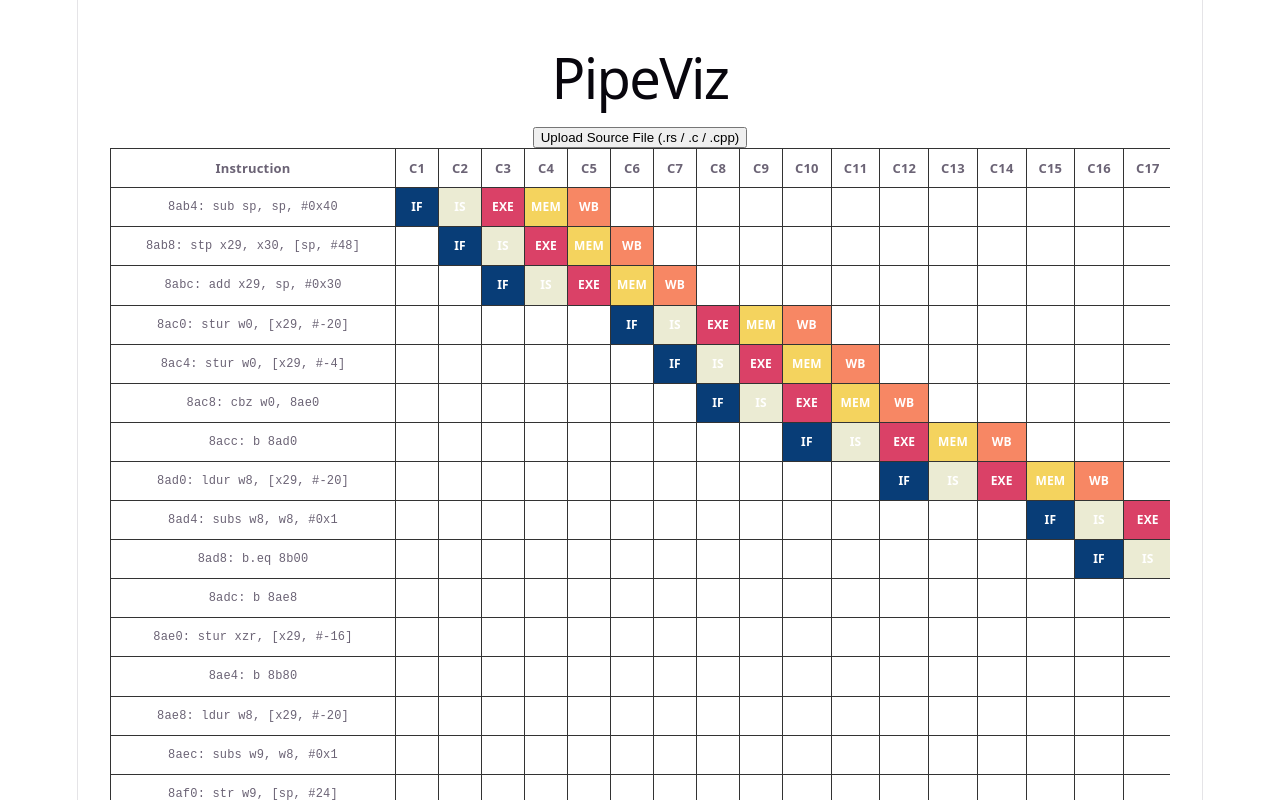
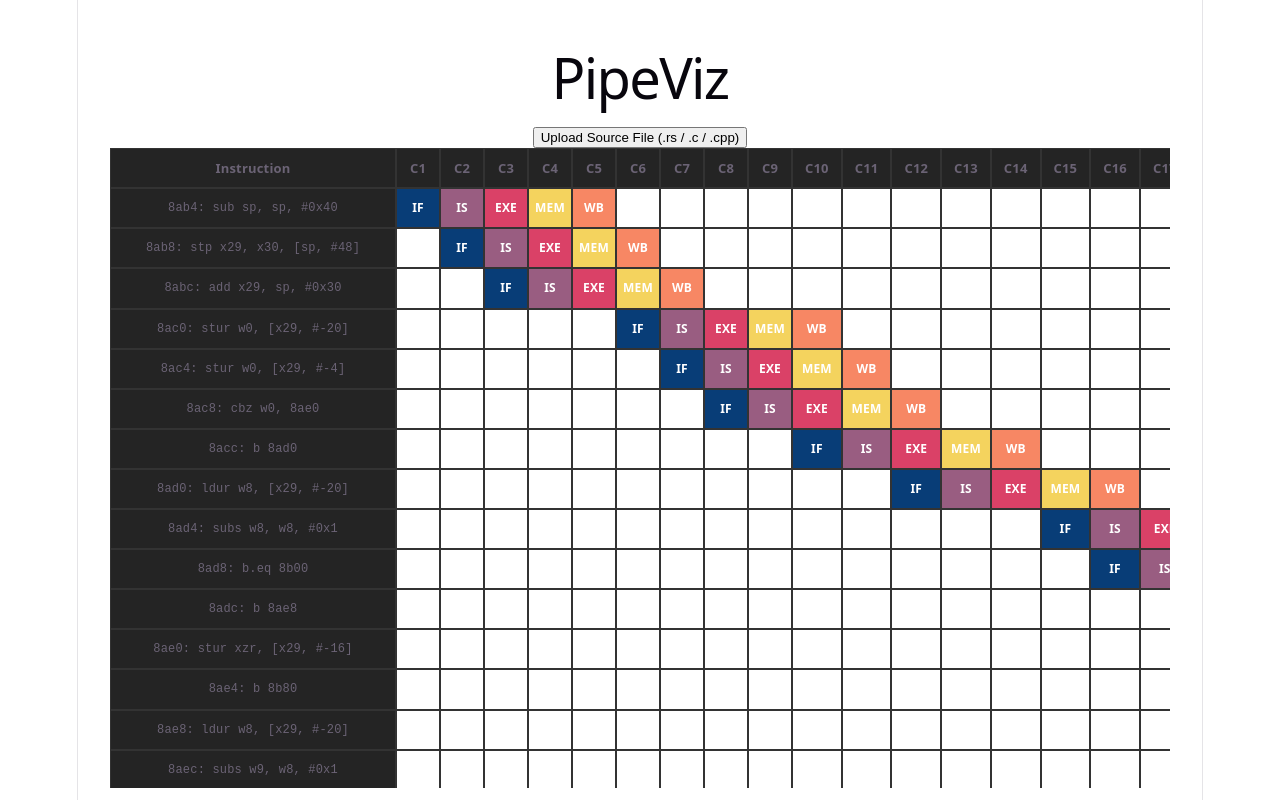
Before and after one commit to LaxminarayanaV7416/PipeViz-simulator, a React (Vite) app in the folder pipeviz-ui/: page / in a window 1280 px wide. Shown: the top 800 px of the page. Built offline with nearby package versions, Linux system fonts and the light colour scheme.

Commit message:
Made cycles and instructions visible no matter where the user scrolls

```diff
--- a/pipeviz-ui/src/components/PipelineGrid.jsx
+++ b/pipeviz-ui/src/components/PipelineGrid.jsx
@@ -1,6 +1,6 @@
 const STAGE_COLORS = {
     IF:  '#083D77', // Regal Navy
-    IS:  '#EBEBD3', // Beige
+    IS:  '#995D81', // Dusty Lavendar
     EXE: '#DA4167', // Magneta Bloom
     MEM: '#F4D35E', // Royal Gold
     WB:  '#F78764' // Coral Glow
@@ -22,8 +22,8 @@ export default function PipelineGrid({ data }) {
     const cycles = Array.from({ length: totalCycles }, (_, i ) => i + 1)
 
     return (
-        <div style={{ overflowX: 'auto', width: '100%' }}>
-            <table style={{ borderCollapse: 'collapse', whiteSpace: 'nowrap' }}>
+        <div style={{ overflowX: 'auto', width: '100%', maxHeight: '80vh' }}>
+            <table style={{ borderCollapse: 'seperate', borderSpacing: 0, whiteSpace: 'nowrap' }}>
                 <thead>
                     <tr>
                         <th style={headerCell}>Instruction</th>
@@ -56,19 +56,24 @@ export default function PipelineGrid({ data }) {
 const headerCell = {
     padding: '6px 12px',
     border: '1px solid #333',
-
     textAlign: 'center',
     fontSize: '13px',
+    position: 'sticky',
+    top: 0,
+    zIndex: 2,
+    backgroundColor: '#242424',
 }
 
 const labelCell = {
     padding: '6px 12px',
     border: '1px solid #333',
-
     fontFamily: 'monospace',
     fontSize: '12px',
-
     minWidth: '260px',
+    position: 'sticky',
+    left: 0,
+    zIndex: 1,
+    backgroundColor: '#242424',
 }
 
 function stageCell(stage) {
```
